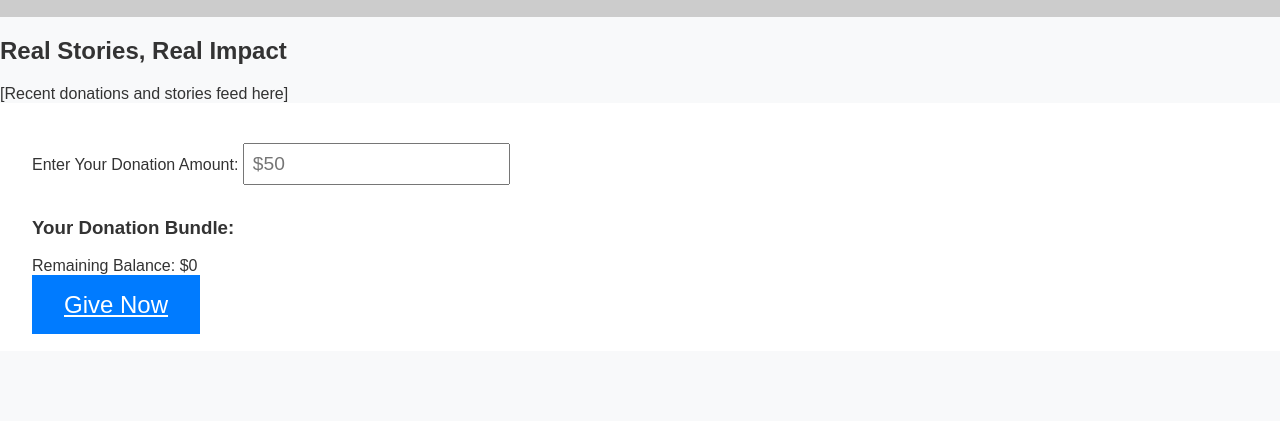
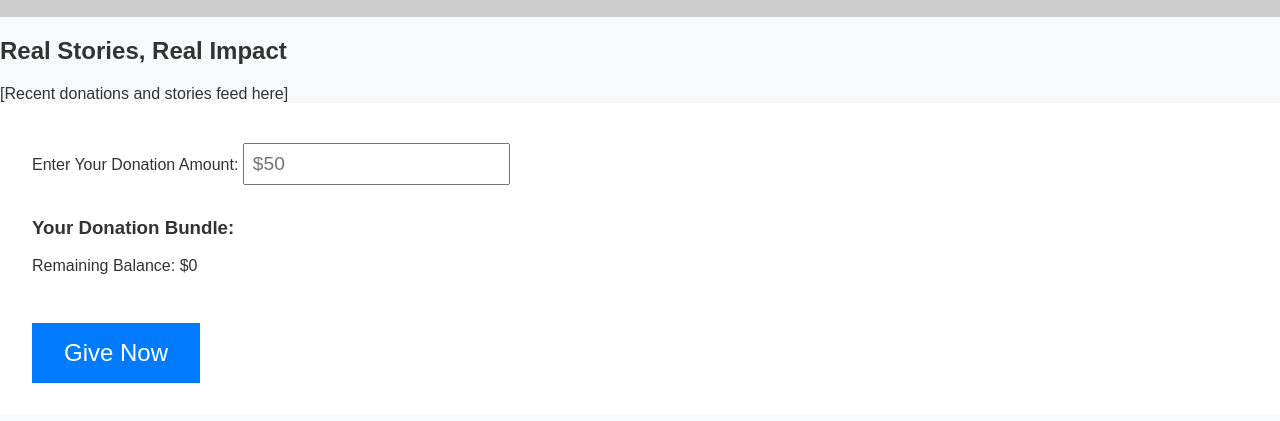
Before and after one commit to peytonatthepark/donation-calculator, a plain HTML site: page index.html in a window 1280 px wide. Shown: the part 113-534 px from the top of the page. Drawn offline with Linux system fonts and the light colour scheme.

Commit message:
Update index.html

```diff
--- a/index.html
+++ b/index.html
@@ -34,7 +34,7 @@
       <p>Remaining Balance: <span id="remaining">$0</span></p>
     </div>
 
-    <a id="giveButton" href="https://secure.qgiv.com/for/churchatthepark-test" target="_blank">Give Now</a>
+    <button id="giveButton">Give Now</button>
 
   </main>
 
```
